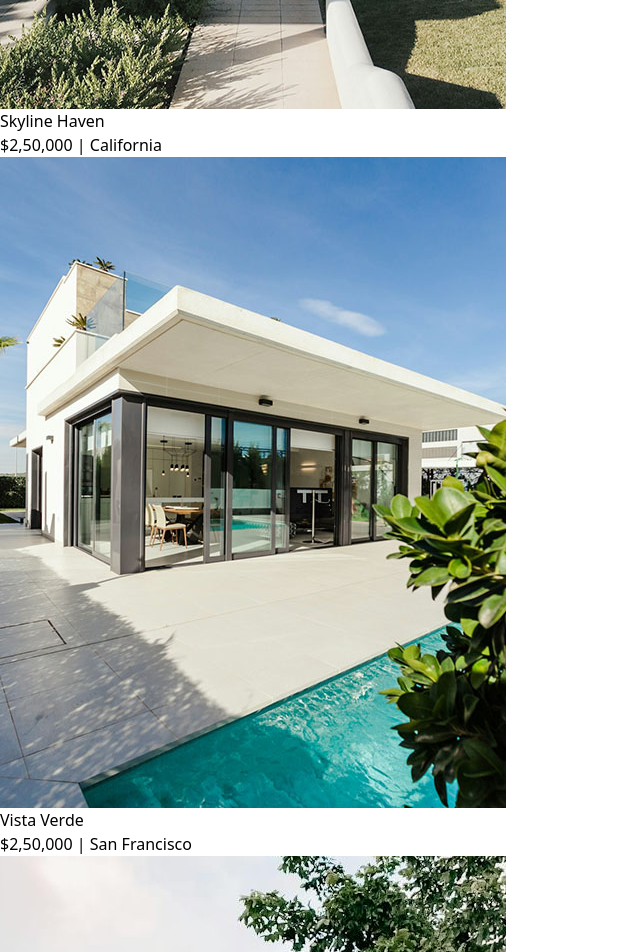
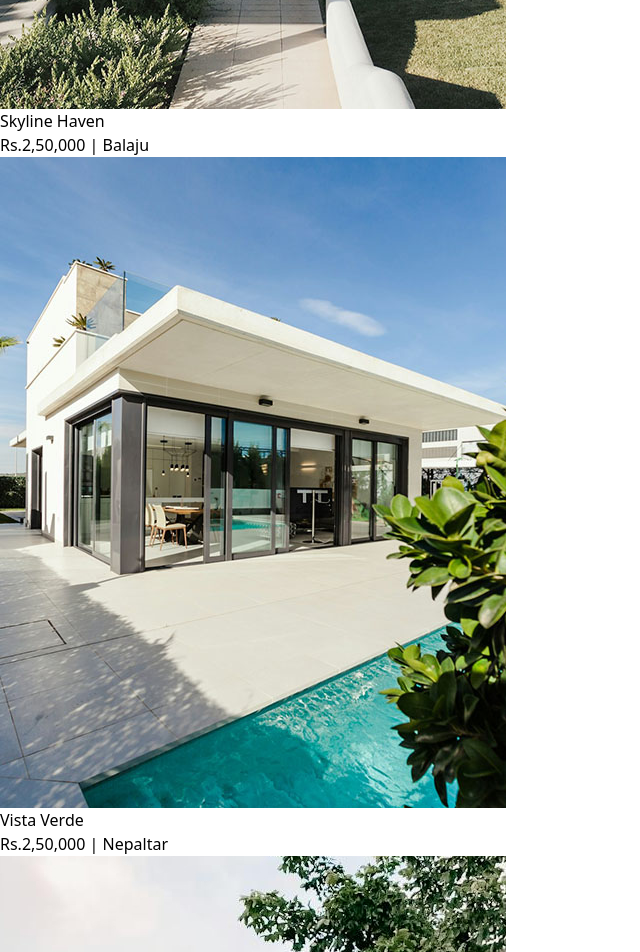
Before and after one commit to GitGoPrashis/Real-Estate, a React (Vite) app: page / in a window 1280 px wide. Shown: the part 2120-3072 px from the top of the page, without its empty margins (0-640 px from the left). Built offline with nearby package versions, Linux system fonts and the light colour scheme.

Commit message:
final commit

```diff
--- a/src/assets/assets.js
+++ b/src/assets/assets.js
@@ -37,38 +37,38 @@
     {
       // title:"Balaju",
       title: "Skyline Haven",
-      price: "$2,50,000",
-      location: "California",
+      price: "Rs.2,50,000",
+      location: "Balaju",
       image: project_img_1
     },
     {
       title: "Vista Verde",
-      price: "$2,50,000",
-      location: "San Francisco",
+      price: "Rs.2,50,000",
+      location: "Nepaltar",
       image: project_img_2
     },
     {
       title: "Serenity Suites",
-      price: "$2,50,000",
-      location: "Chicago",
+      price: "Rs.2,50,000",
+      location: "Manamaiju",
       image: project_img_3
     },
     {
       title: "Central Square",
-      price: "$2,50,000",
-      location: "Los Angeles",
+      price: "Rs.2,50,000",
+      location: "Macchapokhari",
       image: project_img_4
     },
     {
       title: "Vista Verde",
-      price: "$2,50,000",
-      location: "San Francisco",
+      price: "Rs.2,50,000",
+      location: "Pokhara",
       image: project_img_5
     },
     {
       title: "Serenity Suites",
-      price: "$2,50,000",
-      location: "Chicago",
+      price: "Rs.2,50,000",
+      location: "Kathmandu",
       image: project_img_6
     },
 
@@ -76,7 +76,7 @@
 
   export const testimonialsData = [
     {
-        name: "Donald Jackman",
+        name: "Ram hari",
         title: "Marketing Manager",
         image: profile_img_1,
         alt: "Portrait of Donald Jackman",
@@ -84,7 +84,7 @@
         text: "From the very first meeting, they understood my vision and helped me find the perfect property. Their attention to detail and commitment to client satisfaction is unmatched."
     },
     {
-        name: "Richard Nelson",
+        name: "krishna sharma",
         title: "UI/UX Designer",
         image: profile_img_2,
         alt: "Portrait of Richard Nelson",
@@ -92,7 +92,7 @@
         text: "From the very first meeting, they understood my vision and helped me find the perfect property. Their attention to detail and commitment to client satisfaction is unmatched."
     },
     {
-        name: "James Washington",
+        name: "Ramesh tharu",
         title: "Co-Founder",
         image: profile_img_3,
         alt: "Portrait of James Washington",
--- a/src/components/Footer.jsx
+++ b/src/components/Footer.jsx
@@ -12,7 +12,7 @@
         <div className=' w-full md:w-1/5 mb-8 md:mb-0'>
             <h3 className='text-white text-lg font-bold mb-4'>Company</h3>
             <ul className=' flex flex-col gap-2 text-gray-400'>
-                <a href="#Home" className=' hover:text-white'>Home</a>
+                <a href="#Header" className=' hover:text-white'>Home</a>
                  <a href="#About" className=' hover:text-white'>About Us</a>
                   <a href="#Projects" className=' hover:text-white'>Projects</a>
                    <a href="#Testiomonials" className=' hover:text-white'>Reviews</a>
@@ -22,10 +22,14 @@
         <div className=' w-full md:w-1/3'>
          <h3 className='text-white text-lg font-bold mb-4'>Take a Subscribtion For More Information</h3>
          <p className='text-gray-400 mb-4 max-w-80'>The Latest news, Article, and resources, sent to your inbox weekly</p>
+         <div className=' flex gap-2'>
+          <input type="email" placeholder='Enter Your Email' className='p-2 rounded bg-gray-800 text-gray-400 border border-gray-700 focus:outline-none w-full md:w-auto' />
+          <button className=' py-2 px-4 rounded bg-blue-500 text-white'>Subscribe</button>
+         </div>
 
         </div>
       </div>
-      <div></div>
+      <div className='border-t border-gray-700 py-4 mt-10 text-center text-gray-500'> Copyright 2026 &#169; CreatedByPrashis All Right Reserved.</div>
     </div>
   )
 }
--- a/src/components/Header.jsx
+++ b/src/components/Header.jsx
@@ -8,8 +8,8 @@
    <div className='container text-center mx-auto py-4 px-6 md:px-20 lg:px-32 text-white'>
     <h2 className='text-5xl sm:text-6xl md:text-[82px] inline-block max-w-3xl font-semibold pt-20'>Explore homes that fit your dreams</h2>
     <div className='space-x-6 mt-16'>
-        <a href="Projects" className=' border border-white px-8 py-3 rounded'>Projects</a>
-        <a href="Contact" className=' bg-blue-500 px-8 py-3 rounded'>Contact Us</a>
+        <a href="#Projects" className=' border border-white px-8 py-3 rounded'>Projects</a>
+        <a href="#Contact" className=' bg-blue-500 px-8 py-3 rounded'>Contact Us</a>
     </div>
    </div>
     </div>
```
